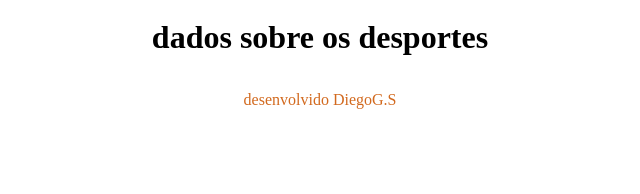
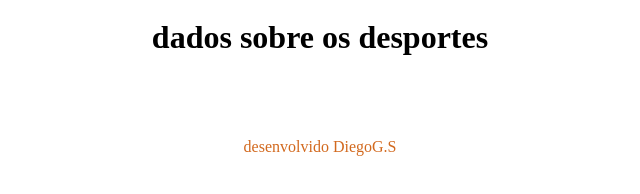
Before and after one commit to patenteador/3b-dados.diego, a plain HTML site: page index.html in a window 1280 px wide. Shown: the whole page, without its empty margins (320-960 px from the left). Drawn offline with Linux system fonts and the light colour scheme.

Commit message:
aula 24/10

```diff
--- a/style.css
+++ b/style.css
@@ -57,4 +57,6 @@ footer{
     background-color: var(--uranian-blue);
     color: chocolate;
     width: 100%;
+    height: 3rem;
+    margin-top: 2rem;
 }
```
Also changed, not shown: graficos/dadosgerais.js (added).
